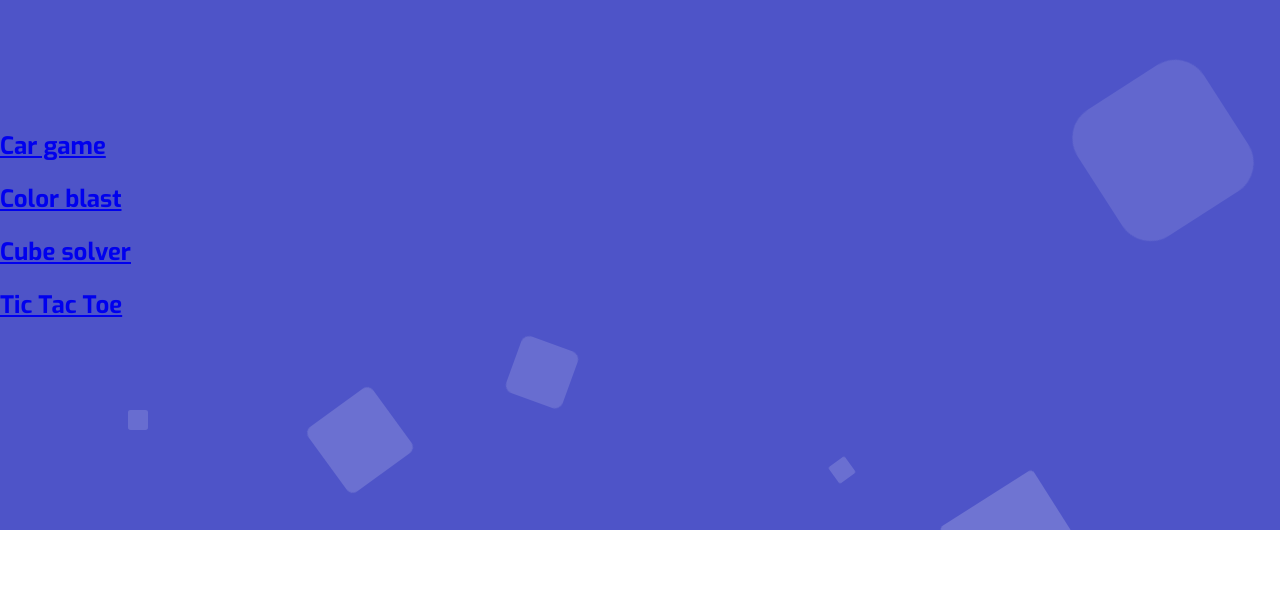
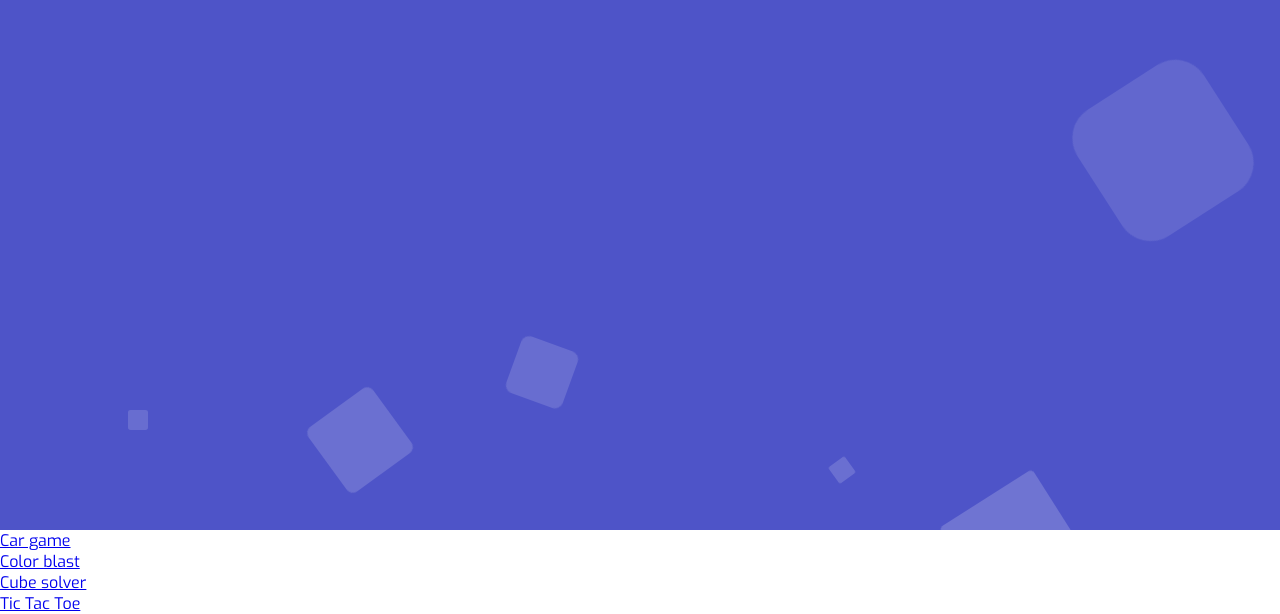
Before and after one commit to ArushDave/ArushDave.github.io, a plain HTML site: page index.html in a window 1280 px wide. Shown: the part 270-884 px from the top of the page. Before the commit the page ends 800 px from the top, so only its background shows below. Drawn offline with Linux system fonts and the light colour scheme.

Commit message:
Update index.html

```diff
--- a/index.html
+++ b/index.html
@@ -18,7 +18,7 @@ body{
 
 .context {
     width: 100%;
-    position: absolute;
+    position: center;
     top:50vh;
 
 }
@@ -169,14 +169,16 @@ body{
             </ul>
 </div>
 <body>
+
+
 <div class="context">
-  <a href="/car-highway"><h2>Car game</h2></a>
+  <a href="/car-highway"><span class="inner">Car game</span></a>
   <br>
-  <a href="/color-blast"><h2>Color blast</h2></a>
+  <a href="/color-blast"><span class="inner">Color blast</span></a>
   <br>
-  <a href="/the-cube"><h2>Cube solver</h2></a>
+  <a href="/the-cube"><span class="inner">Cube solver</span></a>
   <br>
-  <a href="/tic-tac-toe"><h2>Tic Tac Toe</h2></a>
+  <a href="/tic-tac-toe"><span class="inner">Tic Tac Toe</span></a>
 </div>
 
 </body>
```
